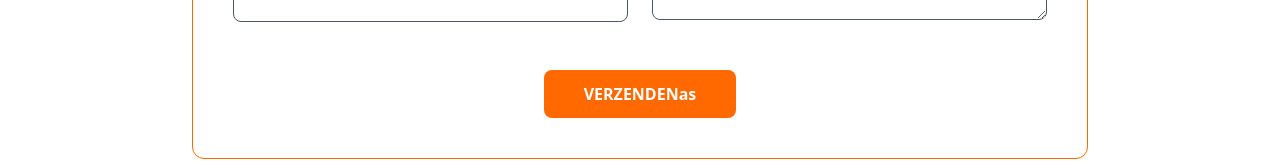
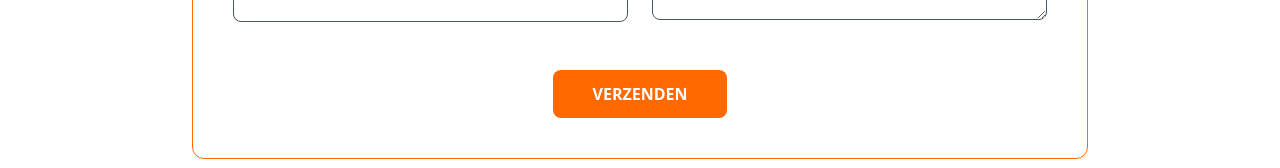
Before and after one commit to mavia-500/taxinet-in-neitherland-in-next.js, a Next.js app: page /taxibestellen/zakelijkreserveringsformulier in a window 1280 px wide. Shown: the part 2057-2225 px from the top of the page. Built offline with nearby package versions, Linux system fonts and the light colour scheme.

Commit message:
front end completed

```diff
--- a/src/app/components/layout/taxibestellen/ZakelijkreserveringsformulierForm.tsx
+++ b/src/app/components/layout/taxibestellen/ZakelijkreserveringsformulierForm.tsx
@@ -109,7 +109,7 @@ const ZakelijkreserveringsformulierForm = () => {
 
           <div className="flex justify-center">
             <button className="bg-orange-500 hover:bg-orange-600 transition rounded-lg px-10 py-3 text-white font-semibold">
-              VERZENDENas
+              VERZENDEN
             </button>
           </div>
         </div>
```
